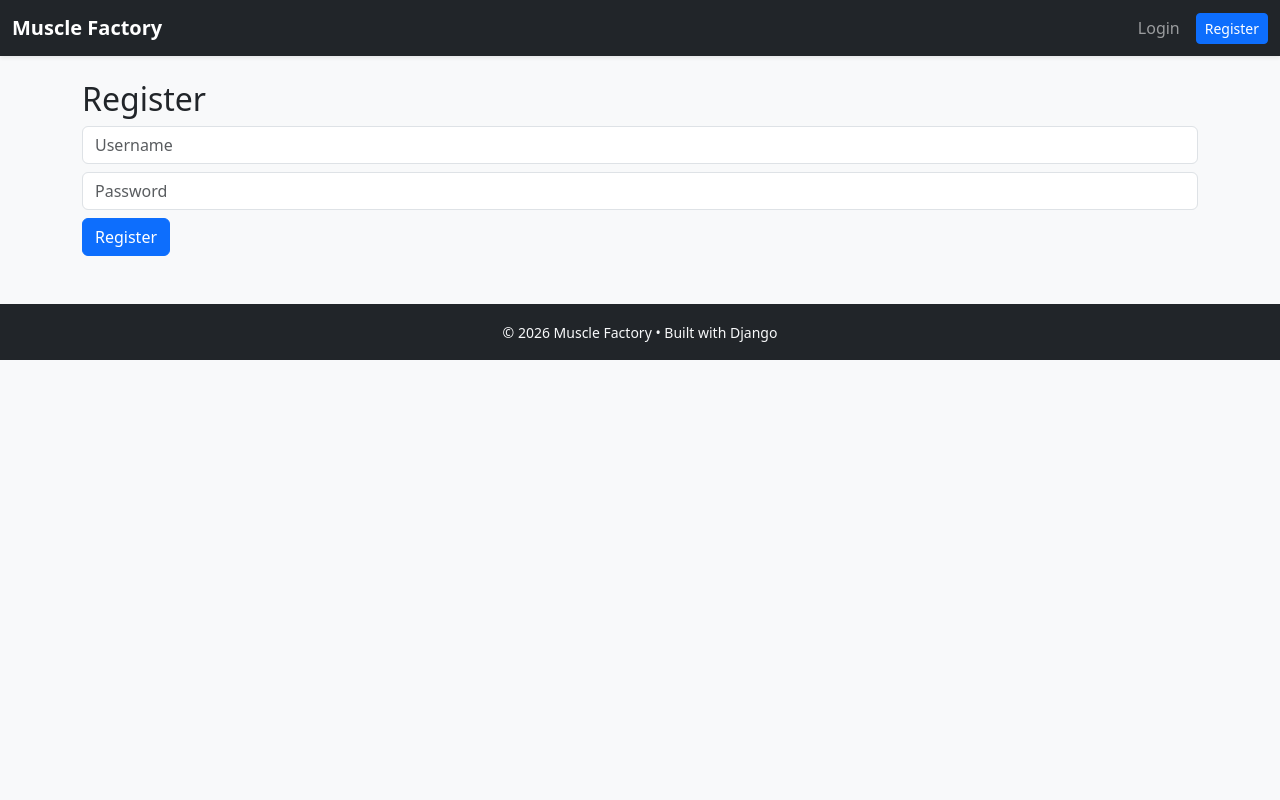
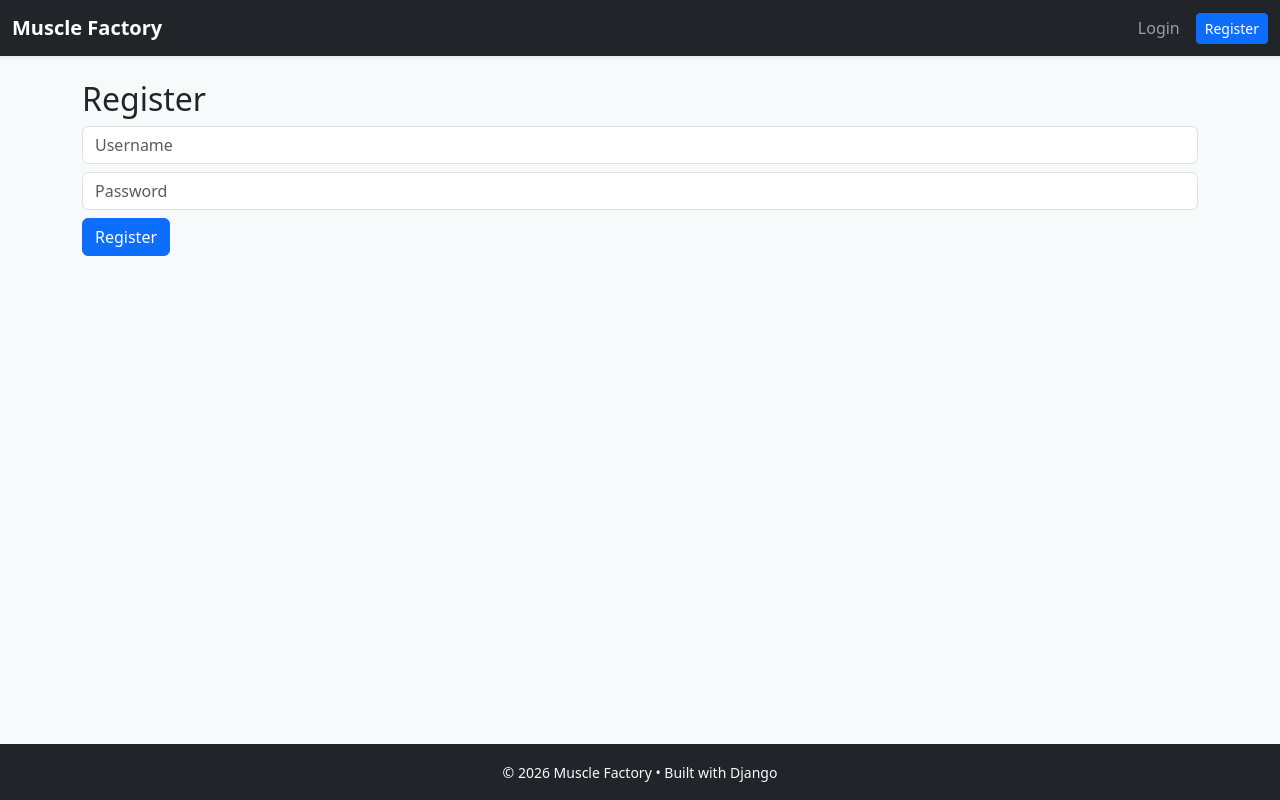
Before and after one commit to MicahIndigo/musclefactory, a Django app: page /accounts/register/ in a window 1280 px wide. Run offline with Django 5.2, Linux system fonts and the light colour scheme.

Commit message:
Fix sticky footer using flexbox layout

```diff
--- a/templates/base.html
+++ b/templates/base.html
@@ -8,7 +8,7 @@
     <!-- Bootstrap (mobile-first) -->
     <link href="https://cdn.jsdelivr.net/npm/bootstrap@5.3.0/dist/css/bootstrap.min.css" rel="stylesheet">
 </head>
-<body class="bg-light">
+<body class="d-flex flex-column min-vh-100 bg-light">
 
 
   <nav class="navbar navbar-expand-lg navbar-dark bg-dark shadow-sm">
@@ -67,7 +67,7 @@
     </div>
 </nav>
 
-<div class="container mt-4 mb-5">
+<main class="container mt-4 mb-5">
     {% for message in messages %}
        <div class="alert alert-warning alert-dismissible fade show" role="alert">
         {{ message }}
@@ -77,7 +77,7 @@
 
     {% block content %}
     {% endblock %}
-</div>
+</main>
 
 
 <!-- Footer -->
```
